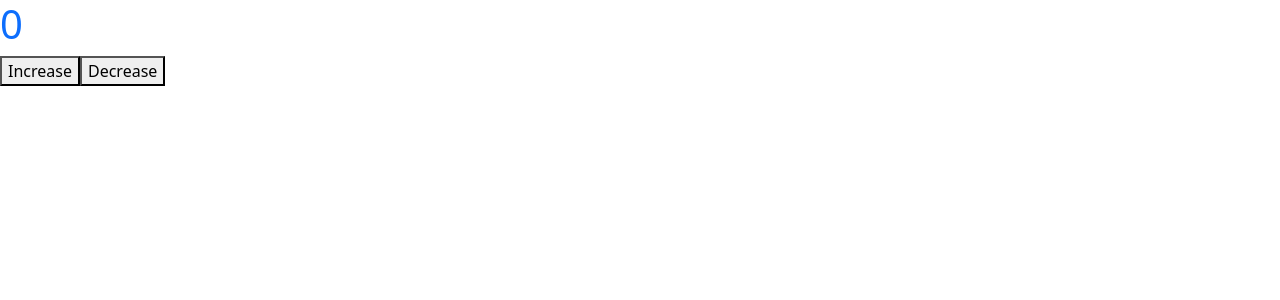
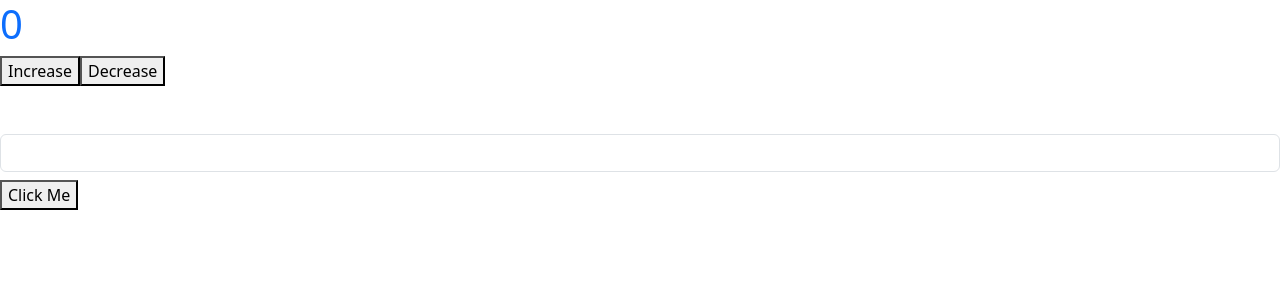
Before and after one commit to roshith844/jasmine-karma-testing, an Angular app in the folder angular-app/: page / in a window 1280 px wide. Shown: the top 300 px of the page. Built offline with nearby package versions, Linux system fonts and the light colour scheme.

Commit message:
feat: asynchronous testing
- whenstable method

```diff
--- a/angular-app/src/app/app.module.ts
+++ b/angular-app/src/app/app.module.ts
@@ -4,6 +4,7 @@ import { BrowserModule } from '@angular/platform-browser';
 import { AppRoutingModule } from './app-routing.module';
 import { AppComponent } from './app.component';
 import { DemoComponent } from './components/demo/demo.component';
+import { FormsModule } from '@angular/forms';
 @NgModule({
   declarations: [
     AppComponent,
@@ -12,6 +13,7 @@ import { DemoComponent } from './components/demo/demo.component';
   imports: [
     BrowserModule,
     AppRoutingModule,
+    FormsModule
   ],
   providers: [],
   bootstrap: [AppComponent]
--- a/angular-app/src/app/components/demo/demo.component.html
+++ b/angular-app/src/app/components/demo/demo.component.html
@@ -2,3 +2,8 @@
 
 <button id="increase" (click)="increaseNumber()">Increase</button>
 <button id="decrease" (click)="decreaseNumber()">Decrease</button>
+<!--  -->
+
+<input type="text" class="form-control mt-5" id="name" [(ngModel)]="studentName">
+<h2>{{ studentName}}</h2>
+<button (click)="setName()" id="button1">Click Me</button>
--- a/angular-app/src/app/components/demo/demo.component.ts
+++ b/angular-app/src/app/components/demo/demo.component.ts
@@ -18,5 +18,9 @@ private status = ''
   private printWorking(){
     this.status = 'working'
   }
-
+//
+studentName: string = ''
+setName(){
+  this.studentName = 'Roshith'
 }
+}
```
Also changed, not shown: 1 other file (tests, documents, lock files or other folders).
